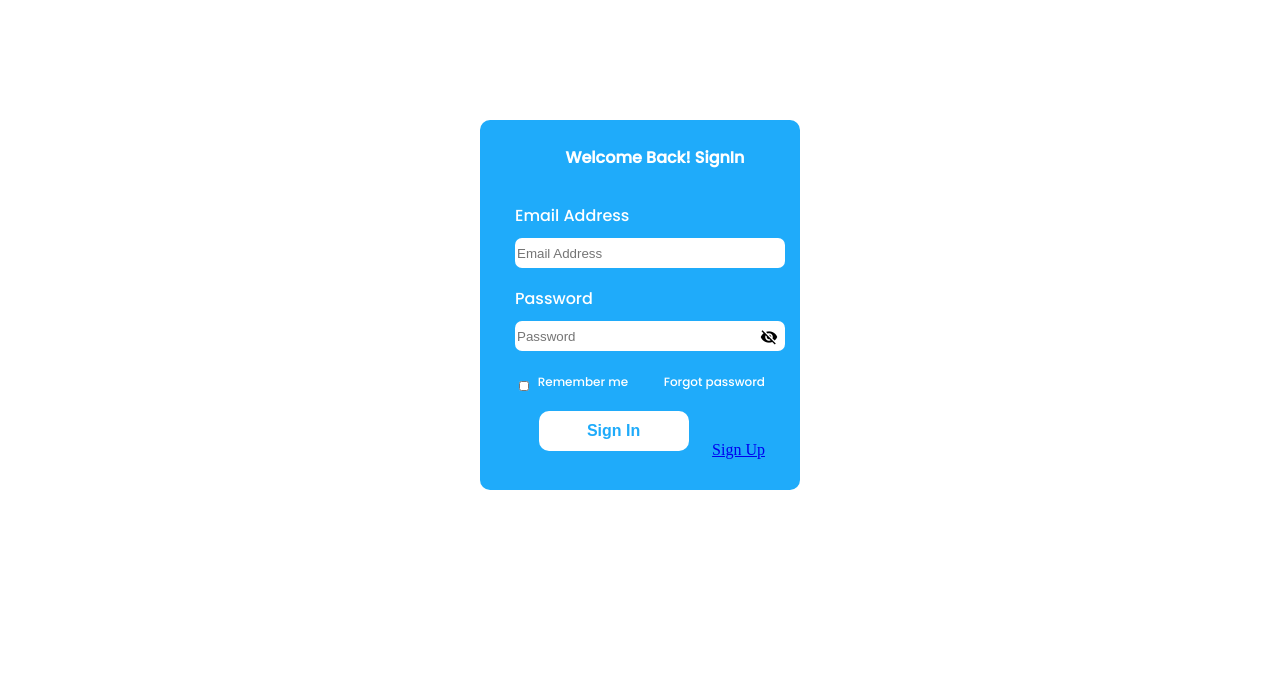
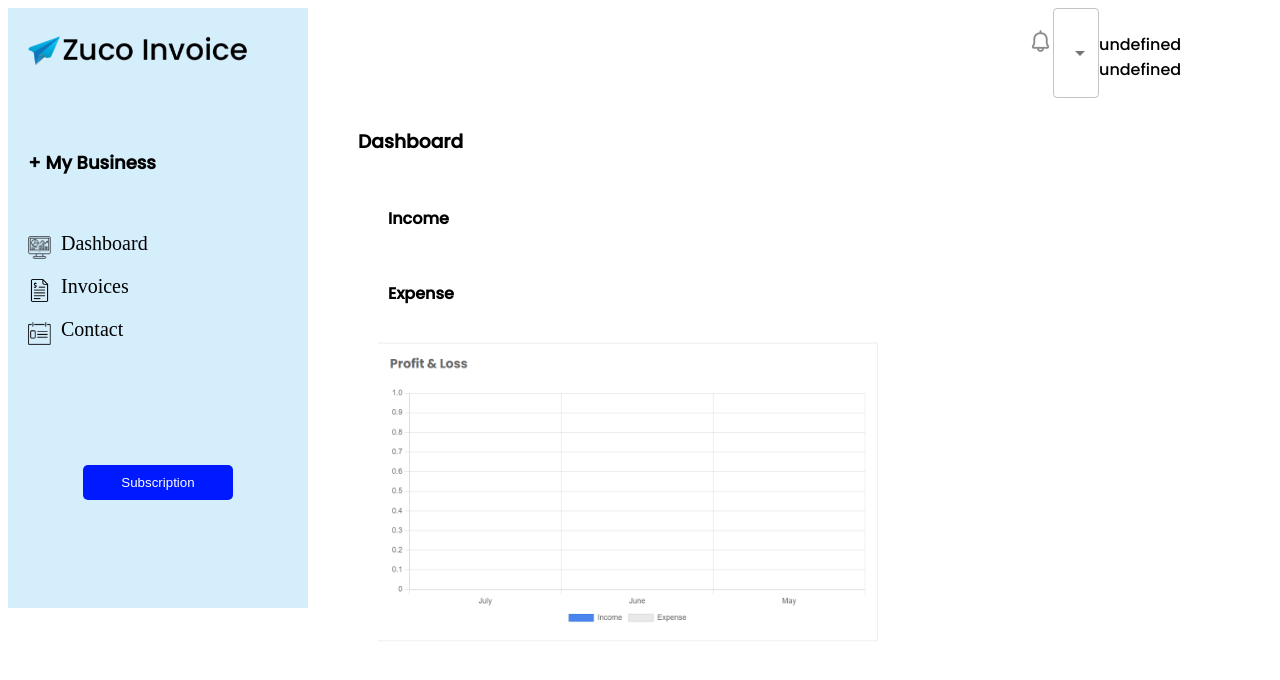
Before and after one commit to Philipeldavids/zucoinvoice, a React (Create React App) app: page / in a window 1280 px wide. Shown: the top 680 px of the page. Built offline with nearby package versions, Linux system fonts and the light colour scheme.

Commit message:
changed landing path to home

```diff
--- a/src/App.js
+++ b/src/App.js
@@ -16,8 +16,8 @@
 
         <Routes>
         {/* <Route path="/" exact element={<Home/>}/> */}
-        <Route path="/home" exact element={<Home/>}/>
-          <Route path="/" exact element={<Login/>}/>
+        <Route path="/" exact element={<Home/>}/>
+          <Route path="/login" exact element={<Login/>}/>
           <Route path="/signup" exact element={<SignUp/>}/>
           <Route path ="/createinvoice" exact element ={<Createinvoice/>}/>
           <Route path ="/invoicelist" exact element = {<InvoiceList/>}/>
```
